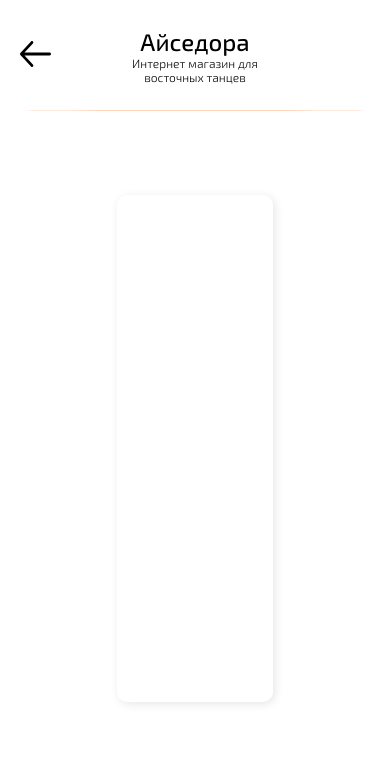
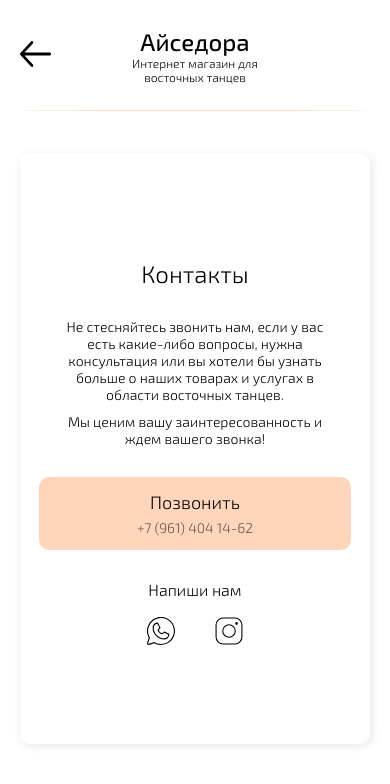
Before and after one commit to DoctorSpace/DoctorSpace.github.io, a React (Create React App) app: page /Contact in a window 390 px wide. Shown: the top 784 px of the page. Built offline with nearby package versions, Linux system fonts and the light colour scheme; no server answers.

Commit message:
version 1.0

```diff
--- a/src/components/ContactPage/ContactPage.css
+++ b/src/components/ContactPage/ContactPage.css
@@ -1,16 +1,132 @@
 .Contact{
     display: flex;
+    font-family: 'Exo2';
+    font-weight: 300;
 
     justify-content: center;
     align-items: center;
+    text-align: center;
 
     height: 80vh;
 }
 
 .Contact__block{
-    padding-left: 20vw;
-    padding-right: 20vw;
-    height: 60vh;
+    display: flex;
+    flex-direction: column;
+
+    justify-content: center;
+    align-items: center;
+
+    height: 700px;
+    width: 60vw;
     box-shadow: 2px 2px 10px 0px rgba(0, 0, 0, 0.10);
     border-radius: 10px;
 }
+
+.Contact__text{
+    font-size: 14px;
+
+    display: flex;
+    flex-direction: column;
+
+    width: 32vw;
+    gap: 10px;
+
+    margin-top: 60px;
+    text-align: center;
+}
+
+.Contact__btn-phone{
+    margin-top: 80px;
+
+    font-size: 18px;
+
+    display: flex;
+    flex-direction: column;
+    align-items: center;
+
+    padding: 14px 0px;
+    width: 400px;
+
+    justify-content: center;
+    align-items: center;
+    gap: 6px;
+
+    border-radius: 10px;
+    background: #FFD6BC;
+}
+
+.Contact__btn-phone span{
+    font-size: 14px;
+    opacity: 60%;
+}
+
+
+.Contact__write{
+    margin-top: 80px;
+    display: flex;
+    flex-direction: column;
+    gap: 18px;
+}
+
+.Contact__write-messangers{
+    display: flex;
+    gap: 40px;
+}
+
+.Contact__write-messangers-icon{
+    width: 28px;
+    height: 28px;
+}
+
+@media (max-width: 1400px) {
+    .Contact__text{
+        font-size: 16px;
+        width: 60vw;
+    }
+
+    .Contact__block{
+        width: 90vw;
+    }
+}
+
+@media (max-width: 800px) {
+
+    .Contact__block{
+        height: 70vh;
+        width: 90vw;
+    }
+
+    .Contact__text{
+        font-size: 16px;
+        width: 60vw;
+    }
+
+    .Contact__btn-phone{
+        width: 80vw;
+    }
+
+}
+
+@media (max-width: 600px) {
+
+    .Contact h2{
+        margin-top: 10px;
+    }
+
+    .Contact__text{
+        margin-top: 30px;
+        font-size: 14px;
+        width: 70vw;
+    }
+
+    .Contact__btn-phone{
+        margin-top: 30px;
+    }
+
+    .Contact__write{
+        margin-top: 30px;
+    }
+
+
+}
--- a/src/components/ContactPage/ContactPage.jsx
+++ b/src/components/ContactPage/ContactPage.jsx
@@ -1,6 +1,8 @@
 import React from 'react';
 import HeaderZero from '../HeaderZero/HeaderZero';
 import HorizontalRule from '../UI/HorizontalRule/HorizontalRule';
+import WhatsApp from '../../images/WhatsApp.svg';
+import Instagram from '../../images/Instagram.svg';
 
 const ContactPage = () => {
     return (
@@ -9,6 +11,24 @@ const ContactPage = () => {
             <HorizontalRule />
             <div className='Contact'>
                 <div className='Contact__block'>
+                    <h2>Контакты</h2>
+                    <div className='Contact__text'>
+                        <p1>Не стесняйтесь звонить нам, если у вас есть какие-либо вопросы, нужна консультация или вы хотели бы узнать больше о наших товарах и услугах в области восточных танцев.</p1>
+                        <p1>Мы ценим вашу заинтересованность и ждем вашего звонка!</p1>
+                    </div>
+
+                    <a href='tel:+79998887766' className='Contact__btn-phone'>
+                        <p>Позвонить</p>
+                        <span>+7 (961) 404 14-62</span>
+                    </a>
+
+                    <div className='Contact__write'>
+                        <p>Напиши нам</p>
+                        <div className='Contact__write-messangers'>
+                            <a target="_blank" rel="noreferrer" href="https://wa.me/79614041462"><img src={WhatsApp} className='Contact__write-messangers-icon' alt='WhatsApp'/></a>
+                            <a target="_blank" rel="noreferrer" href="https://www.instagram.com/isadora_visage/"><img src={Instagram} className='Contact__write-messangers-icon' alt='Instagram'/></a>
+                        </div>
+                    </div>
                 </div>
             </div>
         </div>
--- a/src/components/FirstPage/FirstPage.css
+++ b/src/components/FirstPage/FirstPage.css
@@ -50,6 +50,7 @@
     flex-direction: row;
     gap: 24px;
 
+    /* text-align: center; */
     margin-top: -80px;
 
     height: 100%;
@@ -57,8 +58,13 @@
 }
 
 .Btn-main{
+    display: flex;
+
     height: 52px;
     width: 320px;
+
+    justify-content: center;
+    align-items: center;
 
     cursor: pointer;
     border-radius: 10px;
@@ -70,11 +76,16 @@
 }
 
 .Btn-second{
+    display: flex;
+
     height: 52px;
 
     cursor: pointer;
     border-radius: 10px;
     border: 0px;
+
+    justify-content: center;
+    align-items: center;
 
     width: 220px;
     font-size: 20px;
--- a/src/components/Footer/Footer.jsx
+++ b/src/components/Footer/Footer.jsx
@@ -4,11 +4,6 @@ import WhatsApp from '../../images/WhatsApp.svg';
 import Instagram from '../../images/Instagram.svg';
 
 const Footer = () => {
-
-    const sayHello = () =>{
-        console.log('hello');
-    }
-
     return (
         <footer>
             <div className='Footer__logo'>
@@ -17,11 +12,11 @@ const Footer = () => {
             <div className='Footer__contact'>
                 <div className='Footer__contact-phone'>
                     <img src={Phone} alt='phone'/>
-                    <a href='tel:+79998887766'><p>+7(961)404 14-62</p></a>
+                    <a href='tel:+79998887766'><p>+7 (961) 404 14-62</p></a>
                 </div>
                 <div className='Footer__contact-messengers'>
-                    <a href="https://wa.me/79614041462"><img src={WhatsApp} target="_blank" className='Footer__contact-messengers-icon' alt='WhatsApp'/></a>
-                    <a href="https://www.instagram.com/isadora_visage/"><img src={Instagram} target="_blank" onClick={sayHello} className='Footer__contact-messengers-icon' alt='Instagram'/></a>
+                    <a target="_blank" rel="noreferrer" href="https://wa.me/79614041462"><img src={WhatsApp} className='Footer__contact-messengers-icon' alt='WhatsApp'/></a>
+                    <a target="_blank" rel="noreferrer" href="https://www.instagram.com/isadora_visage/"><img src={Instagram} className='Footer__contact-messengers-icon' alt='Instagram'/></a>
                 </div>
             </div>
         </footer>
--- a/src/components/Header/Header.css
+++ b/src/components/Header/Header.css
@@ -21,6 +21,11 @@ header{
   right: 0;
   left: 0;
   background-color: rgba(0, 0, 0, 0.4);
+}
+
+a {
+  text-decoration: none;
+  color: black;
 }
 
 
--- a/src/components/Header/Header.jsx
+++ b/src/components/Header/Header.jsx
@@ -1,5 +1,5 @@
 import React, {useState} from 'react';
-import { Routes, Route, Link } from 'react-router-dom'
+import { Link } from 'react-router-dom'
 import Phone from '../../images/Phone.svg';
 import PersonEnter from '../../images/PersonEnter.svg';
 import PersonExit from '../../images/PersonExit.svg';
@@ -41,7 +41,7 @@ const Header = () => {
             <header>
                 <div className='header__number'>
                     <img src={Phone} alt="phone" />
-                    <p>8 961 404 14 62</p>
+                    <a href='tel:+79998887766'><p>+7 (961) 404 14-62</p></a>
                 </div>
 
 
@@ -68,7 +68,7 @@ const Header = () => {
                         <div className='nav-wrapper'>
                             <nav>
                                 <a href="#Store" onClick={ToogleChange}><li>Товары</li></a>
-                                <a href="#" onClick={ToogleChange}><li>Доставка</li></a>
+                                <Link to="/Contact" onClick={ToogleChange}><li>Доставка</li></Link>
                                 <Link to="/Contact" onClick={ToogleChange}><li>Контакты</li></Link>
                                 <Link to={isAuth ? '/' : '/Authorization'}><li onClick={isAuth ? sign0Out : null}> <img src={isAuth ? PersonExit : PersonEnter} alt="Person" /></li> </Link>
                             </nav>
--- a/src/components/UI/ViewImg/ViewImg.css
+++ b/src/components/UI/ViewImg/ViewImg.css
@@ -78,6 +78,11 @@
     height: 42px;
     border: 0px;
     border-radius: 10px;
+
+    display: flex;
+
+    justify-content: center;
+    align-items: center;
 
     cursor: pointer;
     background-color: var(--second);
--- a/src/components/UI/ViewImg/ViewImg.jsx
+++ b/src/components/UI/ViewImg/ViewImg.jsx
@@ -1,4 +1,5 @@
 import React from 'react';
+import { Link } from 'react-router-dom';
 
 const ViewImg = ({visible, setVisible, data }) => {
 
@@ -14,15 +15,14 @@ const ViewImg = ({visible, setVisible, data }) => {
             <div className='ViewImg__content' onClick={(e)=> e.stopPropagation()}>
 
                     <div id='dropFile' for="image_uploads" className='ViewImg__content-img'>
-                        <img src={data.url_img}/>
+                        <img src={data.url_img} alt="something"/>
                     </div>
 
                     <button className='ViewImg__content-buttonClose' onClick={()=> setVisible(false)}>←</button>
 
                     <p>{data.title}</p>
 
-                    <button className='ViewImg__content-button'>Связаться</button>
-
+                    <Link to="/Contact" className='ViewImg__content-button'>Связаться</Link>
              </div>
         </div>
     );
```
Also changed, not shown: src/components/FirstPage/FirstPage.jsx (+5 -9 lines), src/images/Photo1.jpg, 1 other file (tests, documents, lock files or other folders).
